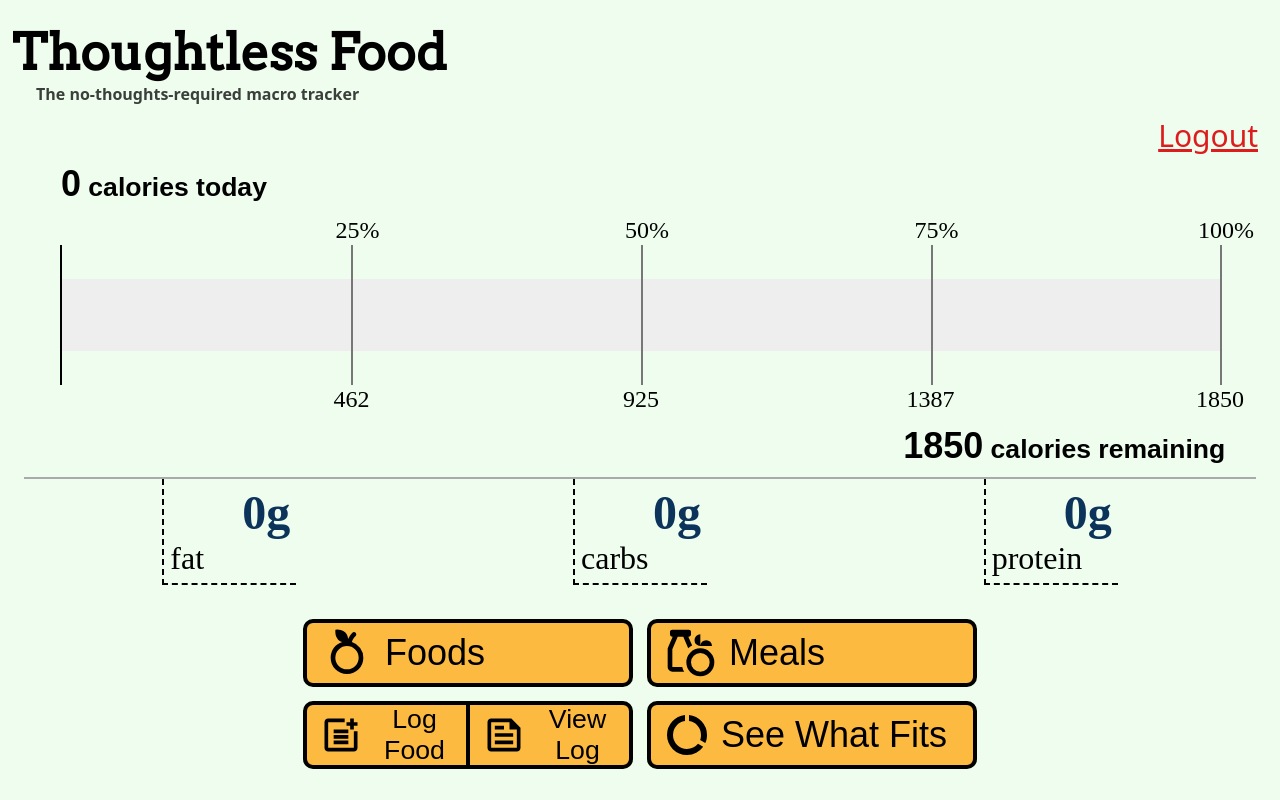
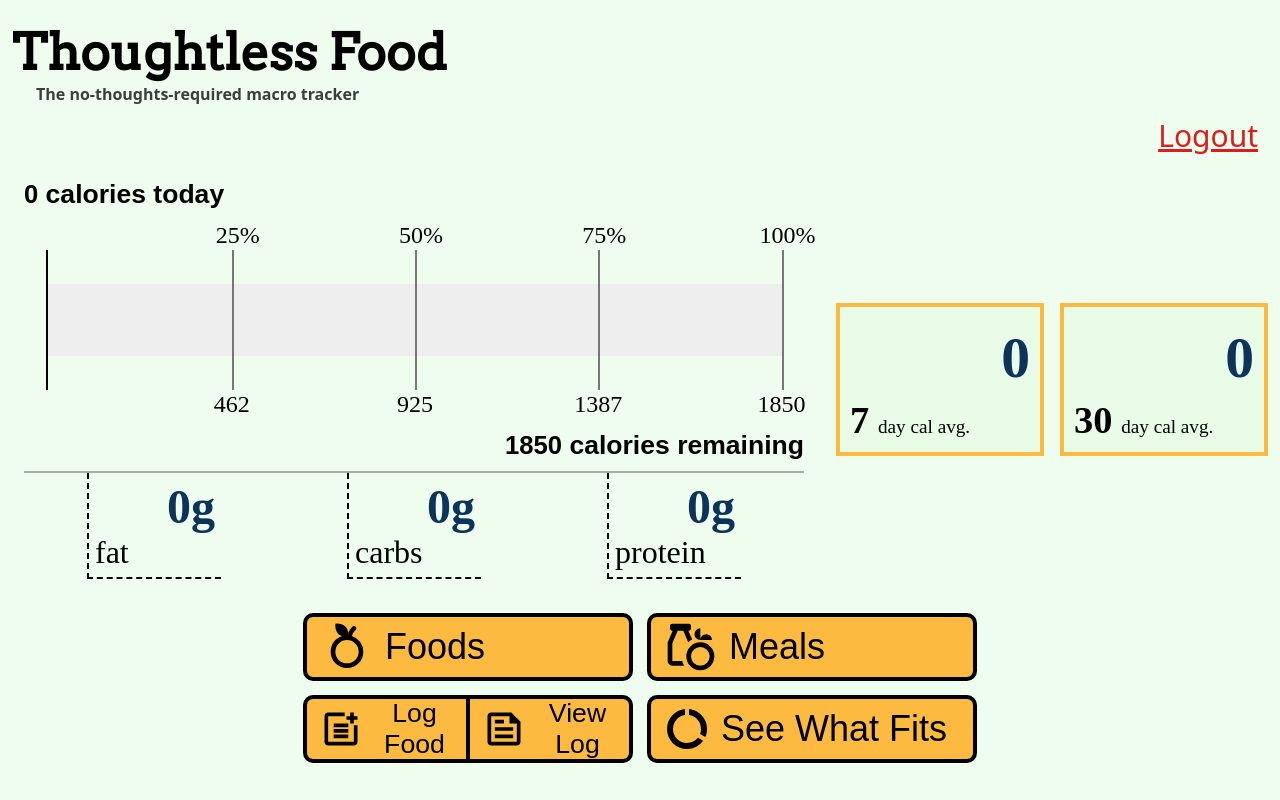
Before and after one commit to matthewjlewis93/ThoughtlessFood, a React (Vite) app in the folder frontend/: page / in a window 1280 px wide. Built offline with nearby package versions, Linux system fonts and the light colour scheme; no server answers.

Commit message:
averages

```diff
--- a/frontend/src/App.css
+++ b/frontend/src/App.css
@@ -7,6 +7,7 @@
   --username-color: #0c335a;
   --square-button: #eefded;
   --food-label: white;
+  --macro-background: hsl(from #eefded h s 95%);
 }
 [data-theme="dark"] {
   --page-background: #0c335a;
@@ -15,11 +16,14 @@
   --username-color: #eefded;
   --food-label: #0f486c;
   --square-button: #eefded;
+  --macro-background: hsl(from #0c335a h s 16%);
 }
-
+html {
+  accent-color: var(--header);
+}
 body {
   scale: 1;
-  background-color: #fcba40;
+  background-color: var(--page-background);
   color: var(--text-color);
   margin: 0;
 }
@@ -39,10 +43,10 @@ html * {
   height: calc(100svh - 12px);
   overflow: hidden;
   color: var(--text-color);
+  background-color: var(--page-background);
 }
 
 .container-box {
-  background-color: var(--page-background);
   padding: 6px;
   margin: 0;
 }
--- /dev/null
+++ b/frontend/src/components/MacroHeadlines/CalorieAvg.jsx
@@ -0,0 +1,36 @@
+import { useContext, useEffect, useState } from "react";
+import { AppContext } from "../../Providers/ContextProvider";
+import createDateString from "../../createDateString";
+
+export default function CalorieAvg ({ days }) {
+    const {APIUrl, macroTotals} = useContext(AppContext);
+    const [averageCals, setAverageCals] = useState(0)
+    const fetchAverageCalories = async () => {
+        let logs = await fetch(`${APIUrl}log/?date=${createDateString(new Date())}&range=${days}`);
+        logs = await logs.json();
+        // console.log(await logs.json());
+
+        setAverageCals(logs.data.calorieAverage);
+    }
+    useEffect(() => {fetchAverageCalories()}, [macroTotals]);
+    return (
+      <div
+        style={{
+          width: "90px",
+          backgroundColor: "var(--macro-background)",
+          padding: "5px",
+          border: "2px solid var(--home-button)",
+          display: "flex",
+          flexDirection: "column",
+          justifyContent: "space-around"
+        }}
+      >
+        <h2 style={{ fontSize: "1.8rem", margin: "4px 0px", textAlign: "right" }}>
+          {averageCals}
+        </h2>
+        <p style={{ fontSize: "0.6rem", margin: 0 }}>
+          <span style={{fontSize: "1.2rem", paddingRight: "2px", fontWeight: "bold"}}>{days}</span> day cal avg.
+        </p>
+      </div>
+    );
+}
--- a/frontend/src/components/MacroHeadlines/MacroChart.jsx
+++ b/frontend/src/components/MacroHeadlines/MacroChart.jsx
@@ -10,21 +10,22 @@ export default function MacroChart({ calorieValue }) {
         style={{
           position: "relative",
           fontFamily: "sans-serif",
-          left: "3%",
+          // left: "3%",
           margin: 0,
         }}
-      ><span style={{fontSize:"18px"}}>{calorieValue}</span> calories today</h5>
+      ><span style={{fontSize: "0.8rem"}}>{calorieValue}</span> calories today</h5>
       <HChart data={calorieValue} />
       <h5
         style={{
           position: "relative",
+          width: "100%",
           fontFamily: "sans-serif",
           textAlign: "right",
           margin: 0,
-          right: "2.5%",
+          // right: "2.5%",
         }}
       >
-        <span style={{fontSize: "18px"}}>{calorieGoal > calorieValue
+        <span style={{fontSize: "0.8rem"}}>{calorieGoal > calorieValue
           ? calorieGoal - calorieValue : calorieValue - calorieGoal}</span>
         {calorieGoal > calorieValue
           ? " calories remaining"
--- a/frontend/src/components/MacroHeadlines/MacroHeadlines.jsx
+++ b/frontend/src/components/MacroHeadlines/MacroHeadlines.jsx
@@ -1,6 +1,7 @@
 import react, { useEffect, useContext, useState } from "react";
 import MacroChart from "./MacroChart";
 import MacroLabel from "./MacroLabel";
+import CalorieAvg from "./CalorieAvg";
 import { AppContext } from "../../Providers/ContextProvider";
 
 export default function MacroHeadlines({ logIn }) {
@@ -10,10 +11,10 @@ export default function MacroHeadlines({ logIn }) {
 
   const fetchDay = async (searchedDay) => {
     let query = `${APIUrl}log?date=${searchedDay.getFullYear()}-${String(
-      searchedDay.getMonth() + 1
+      searchedDay.getMonth() + 1,
     ).padStart(2, "0")}-${String(searchedDay.getDate()).padStart(
       2,
-      "0"
+      "0",
     )}&range=day`;
     const res = await fetch(query);
     const data = await res.json();
@@ -51,9 +52,10 @@ export default function MacroHeadlines({ logIn }) {
   }, [activePage]);
 
   return (
+    <div style={{display: "flex", alignItems: "center", width: "100%", justifyContent: "space-between", gap: "10px", marginTop: "8px"}}>
       <div
         className="container-box"
-      style={{ maxWidth: "950px", marginLeft: "auto", marginRight: "auto" }}
+        style={{flexGrow: 1 }}
       >
         <MacroChart calorieValue={macroTotals.calories} />
         <div
@@ -61,6 +63,7 @@ export default function MacroHeadlines({ logIn }) {
             display: "flex",
             justifyContent: "space-around",
             borderTop: "1px solid #aaa",
+            width: "100%",
           }}
         >
           <MacroLabel macro="fat" macroValue={macroTotals.fat} />
@@ -68,5 +71,10 @@ export default function MacroHeadlines({ logIn }) {
           <MacroLabel macro="protein" macroValue={macroTotals.protein} />
         </div>
       </div>
+      <div style={{ display: "flex", flexWrap: "wrap", gap: "8px", justifyContent: "center", width: "fit-content", alignItems: "stretch" }}>
+        <CalorieAvg days="7" />
+        <CalorieAvg days="30" />
+      </div>
+    </div>
   );
 }
--- a/package.json
+++ b/package.json
@@ -13,14 +13,14 @@
   "author": "matt",
   "license": "ISC",
   "dependencies": {
-    "@netlify/vite-plugin": "^2.7.0",
+    "@netlify/vite-plugin": "^2.1.1",
     "bcrypt": "^5.1.1",
     "cookie-parser": "^1.4.7",
     "express": "^4.21.0",
     "express-session": "^1.18.1",
     "jsonwebtoken": "^9.0.2",
     "mongoose": "^8.10.1",
-    "netlify-cli": "^24.11.1",
+    "netlify-cli": "^26.0.0",
     "passport": "^0.7.0",
     "passport-local": "^1.0.0",
     "react": "^18.3.1",
```
Also changed, not shown: 2 other files (tests, documents, lock files or other folders). Lines whose indentation alone changed are shown as unchanged.
